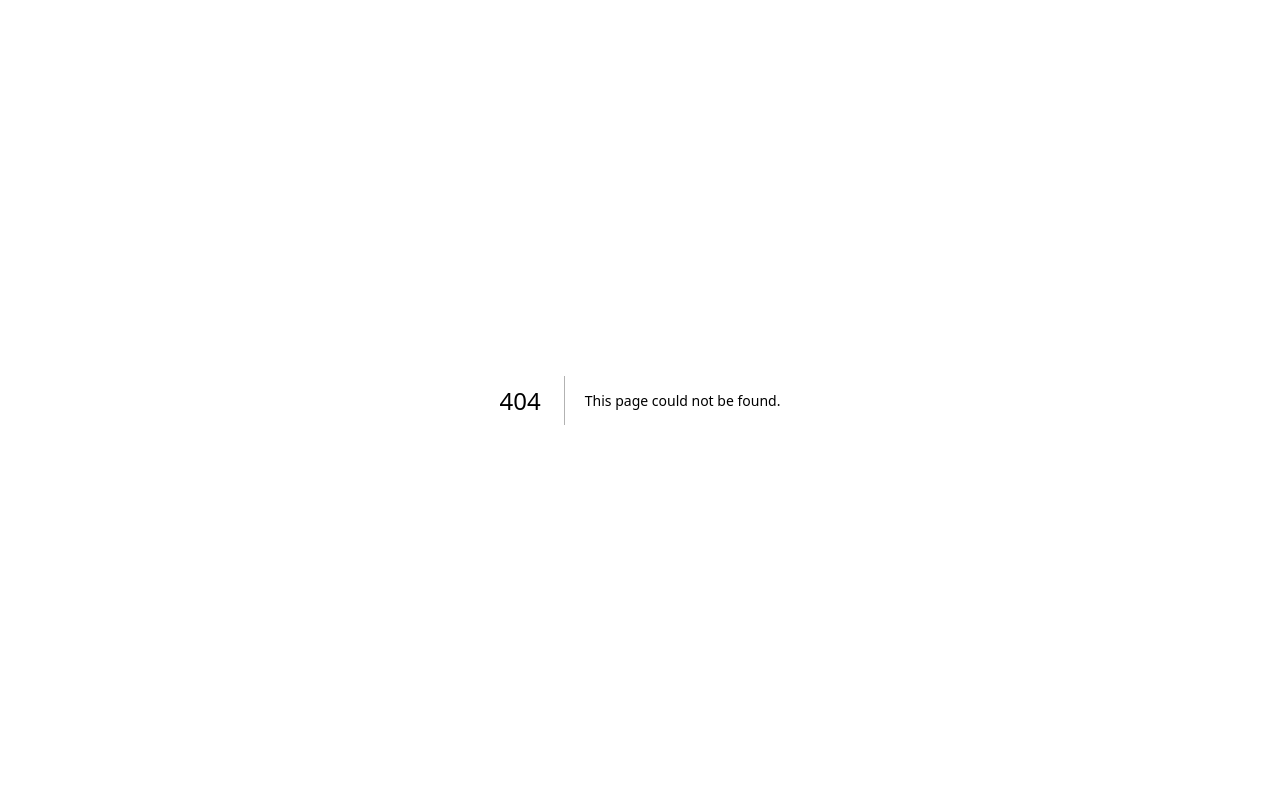
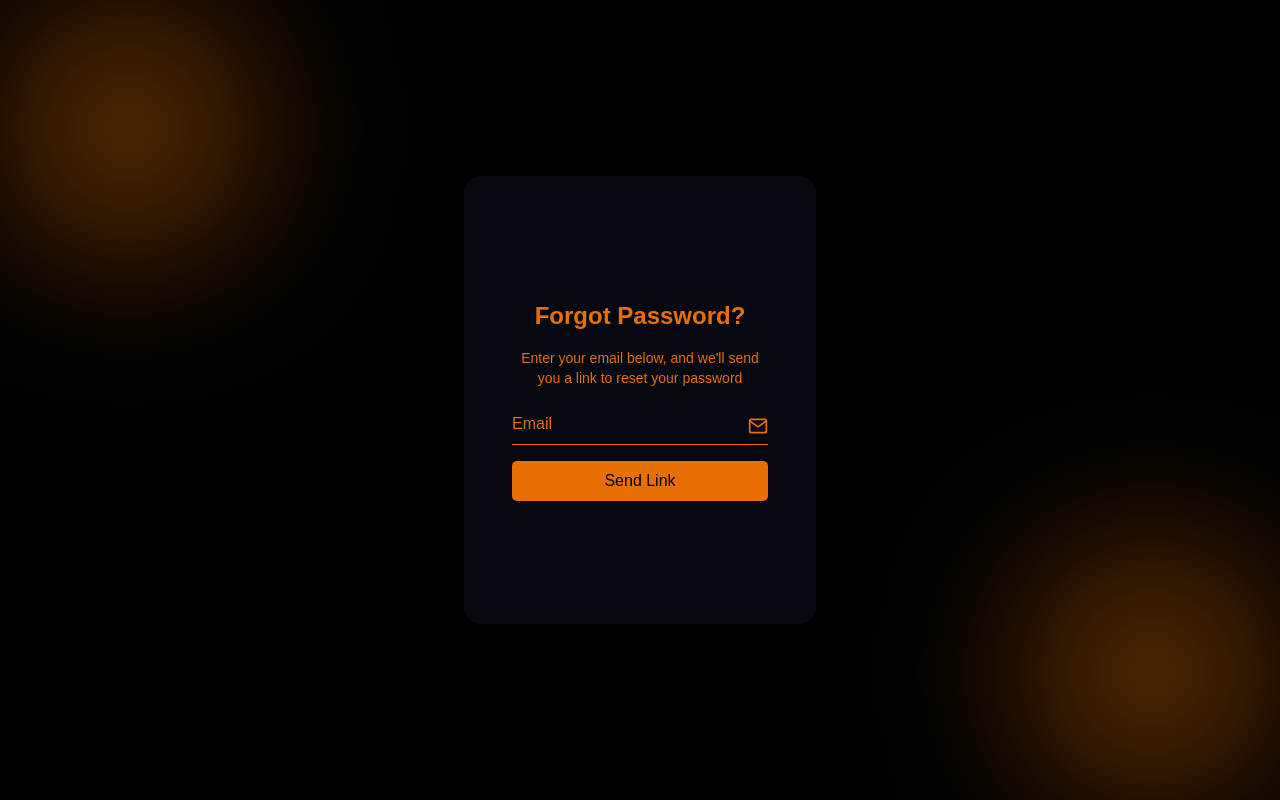
Before and after one commit to MLSAKIIT/weave-frontend, a Next.js app: page /forgot in a window 1280 px wide. Before the commit this address had no page. Built offline with nearby package versions, Linux system fonts and the light colour scheme.

Commit message:
addition of forgot page

```diff
--- /dev/null
+++ b/src/app/forgot/page.tsx
@@ -0,0 +1,75 @@
+"use client";
+
+import { useState } from "react";
+import { FiMail } from "react-icons/fi";
+
+const ForgotPassword = () => {
+  const [email, setEmail] = useState("");
+  const [message, setMessage] = useState("");
+  const [loading, setLoading] = useState(false);
+
+  const handleSubmit = async (e) => {
+    e.preventDefault();
+    setLoading(true);
+    setMessage("");
+
+    try {
+      const response = await fetch("http://localhost:3000/api/v1/user/forgot-password", {
+        method: "POST",
+        headers: {
+          "Content-Type": "application/json",
+        },
+        body: JSON.stringify({ email }),
+      });
+
+      if (response.ok) {
+        setMessage("A password reset link has been sent to your email.");
+      } else {
+        setMessage("Failed to send reset link. Please try again.");
+      }
+    } catch (error) {
+      setMessage("An error occurred. Please try again later.");
+    } finally {
+      setLoading(false);
+    }
+  };
+
+  return (
+    <div className="relative flex items-center justify-center min-h-screen bg-black overflow-hidden">
+      {/* Blurred Background Elements */}
+      <div className="absolute top-0 left-0 w-64 h-64 bg-[hsla(28,97%,46%,0.4)] rounded-full blur-[80px]" />
+      <div className="absolute bottom-0 right-0 w-64 h-64 bg-[hsla(28,97%,46%,0.4)] rounded-full blur-[80px]" />
+
+      {/* Forgot Password Container */}
+      <div className="bg-[hsla(229,41%,11%,0.4)] backdrop-blur-lg shadow-lg flex flex-col items-center py-12 px-12 w-[22rem] h-[28rem] rounded-2xl justify-center">
+        <h1 className="text-2xl font-semibold text-[#E76F04] mb-4">Forgot Password?</h1>
+        <p className="text-sm text-center mb-4 text-[#E76F04]">
+          Enter your email below, and we'll send you a link to reset your password
+        </p>
+        <form onSubmit={handleSubmit} className="w-full">
+          <div className="relative w-full mb-4">
+            <input
+              type="email"
+              placeholder="Email"
+              value={email}
+              onChange={(e) => setEmail(e.target.value)}
+              required
+              className="w-full py-2 bg-transparent border-b border-b-[#E76F04] text-white focus:outline-none placeholder:text-[#E76F04]"
+            />
+            <FiMail className="absolute right-0 top-3 text-[#E76F04]" size={20} />
+          </div>
+          <button
+            type="submit"
+            className="w-full py-2 bg-[#E76F04] text-black rounded-[5px] hover:opacity-90"
+            disabled={loading}
+          >
+            {loading ? "Sending..." : "Send Link"}
+          </button>
+        </form>
+        {message && <p className="text-sm text-green-400 mt-4">{message}</p>}
+      </div>
+    </div>
+  );
+};
+
+export default ForgotPassword;
```
